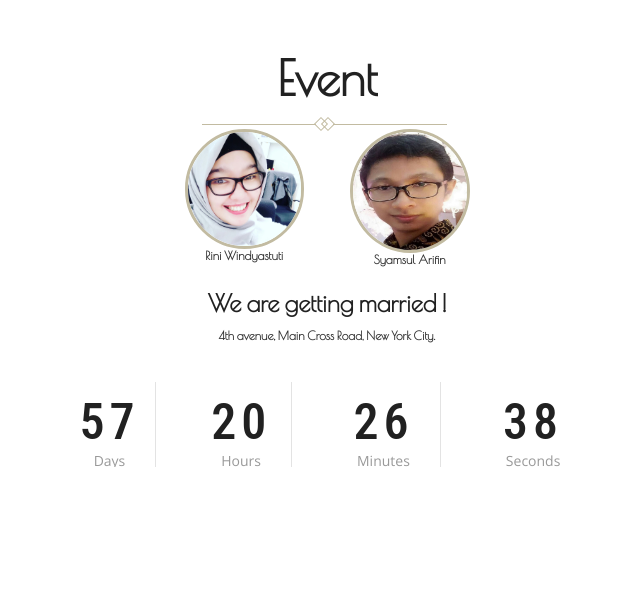
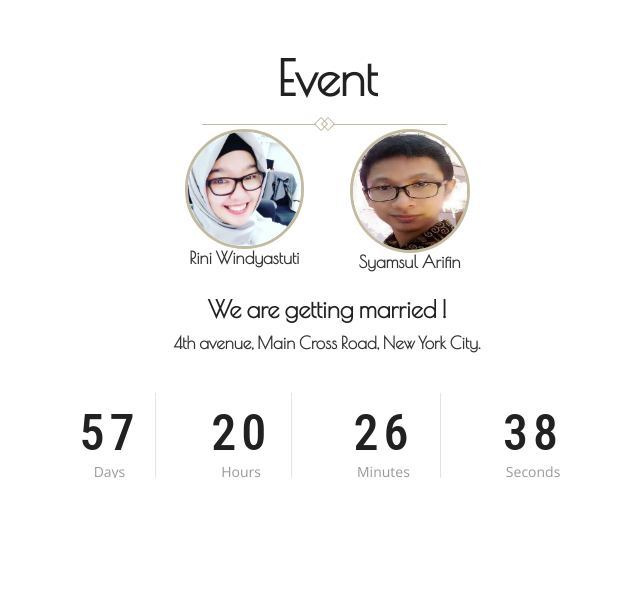
Before and after one commit to riniwindy/rini-syamsul.xyz, a PHP site: page / in a window 1280 px wide. Shown: the part 1013-1606 px from the top of the page, without its empty margins (313-953 px from the left). Run offline with PHP 8.4, Linux system fonts and the light colour scheme; some web fonts are replaced.

Commit message:
Update style.css

```diff
--- a/css/style.css
+++ b/css/style.css
@@ -19,7 +19,7 @@ h1,h2,h3,h4,h5,h6{
 }
 
 h6{
-font-size:12px;
+font-size:17px;
 }
 ul,label{
 	margin:0;
```
